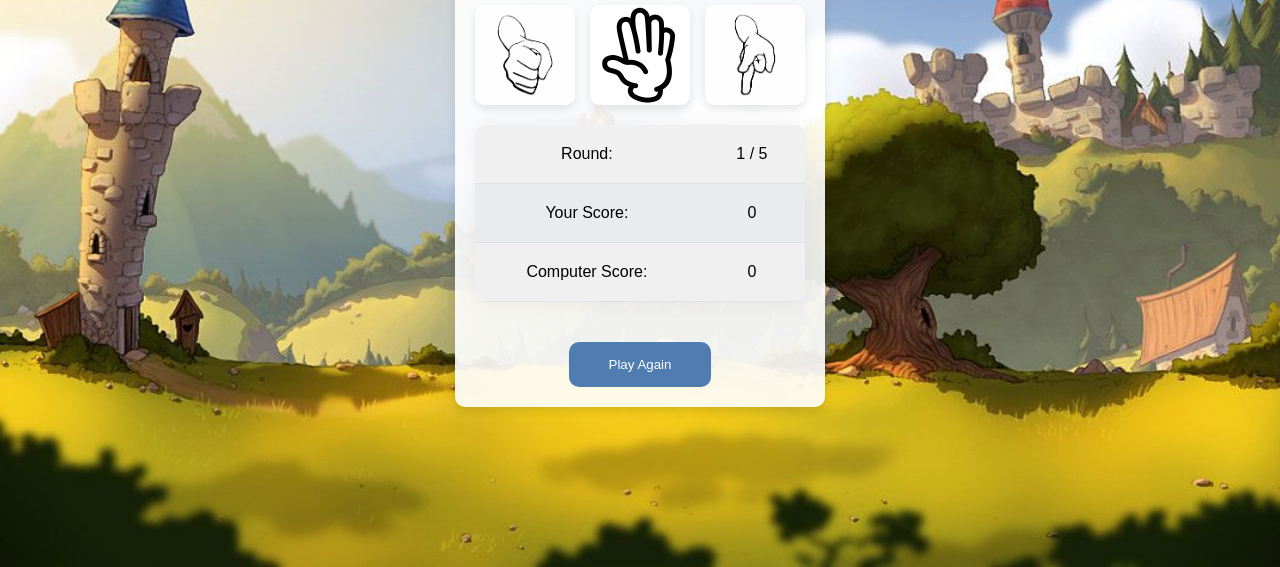
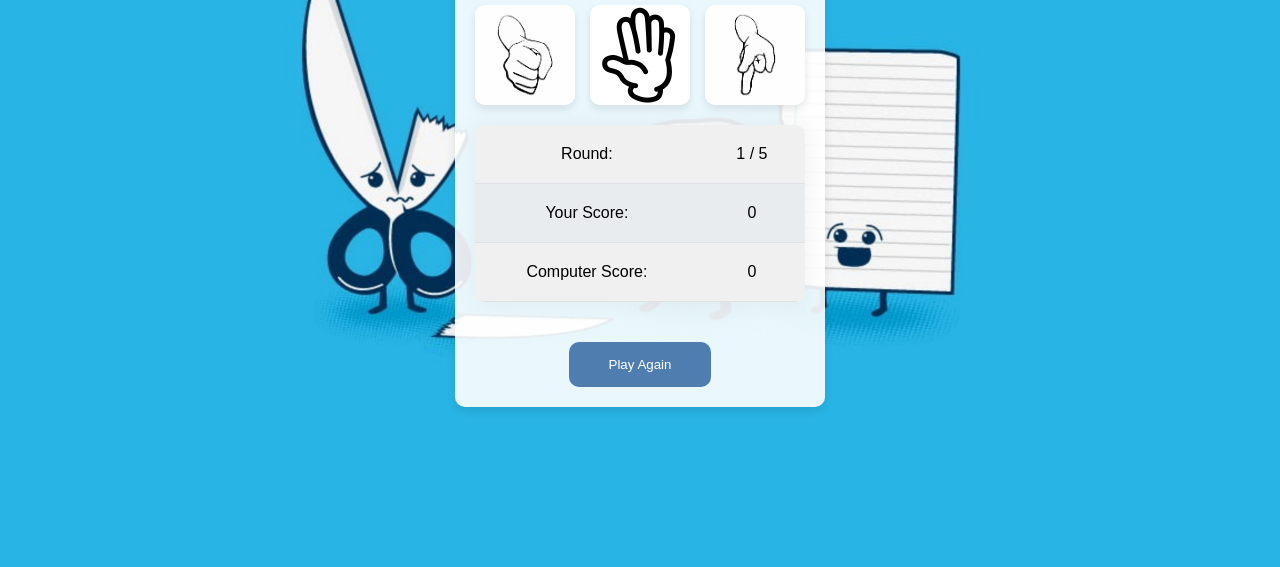
Before and after one commit to med2323/Rock_Paper_Scissors, a plain HTML site: page index.html in a window 1280 px wide. Shown: the part 233-800 px from the top of the page. Drawn offline with Linux system fonts and the light colour scheme.

Commit message:
Add background image and styling 2

```diff
--- a/css/style.css
+++ b/css/style.css
@@ -11,7 +11,7 @@ body {
     justify-content: center;
     align-items: center;
     height: 100vh;
-    background: url('/images/background.jpg') no-repeat center center fixed;
+    background: url('../images/bg2.jpeg') no-repeat center center fixed;
     background-size: cover;
     font-family: Arial, sans-serif;
 }
```
Also changed, not shown: images/bg2.jpeg (added).
